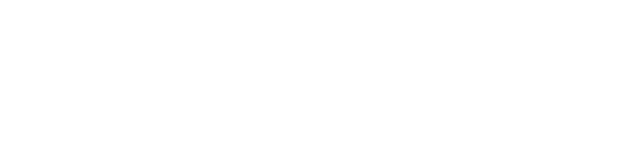
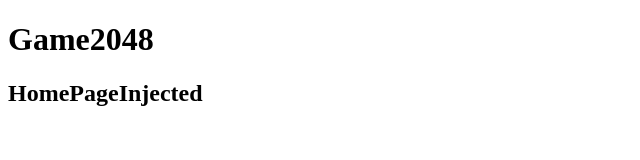
Before and after one commit to GGraves/2048Challenge, a website: page public/index.html at #!/home in a window 1280 px wide. Shown: the whole page, without its empty margins (0-640 px from the left). Drawn offline with nearby package versions, Linux system fonts and the light colour scheme; some packages are replaced by stand-ins of ours; files that its build step writes are made by us from their sources.

Commit message:
sass homepage injected to main app.scss file, header tags added to index and homepage to confirm everything functioning properly

```diff
--- a/public/index.html
+++ b/public/index.html
@@ -9,6 +9,7 @@
   </head>
 
   <body ng-app="game2048">
+    <h1>Game2048</h1>
     <div ui-view></div>
   </body>
 
--- a/public/src/app/home/home.tpl.html
+++ b/public/src/app/home/home.tpl.html
@@ -0,0 +1 @@
+<h2>HomePageInjected</h2>
--- a/public/src/assets/css/app.scss
+++ b/public/src/assets/css/app.scss
@@ -0,0 +1 @@
+@import "../../app/home/home";
```
